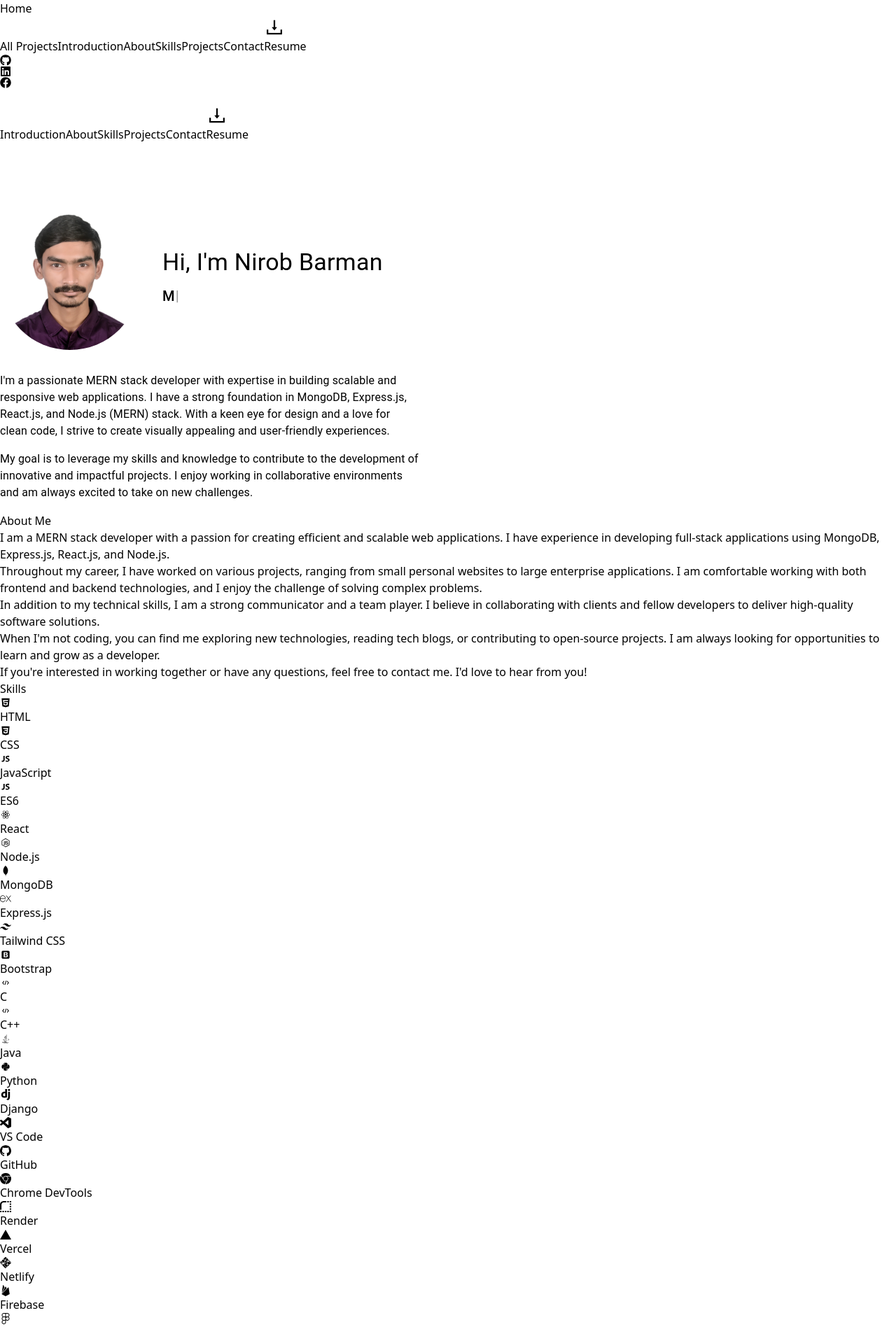
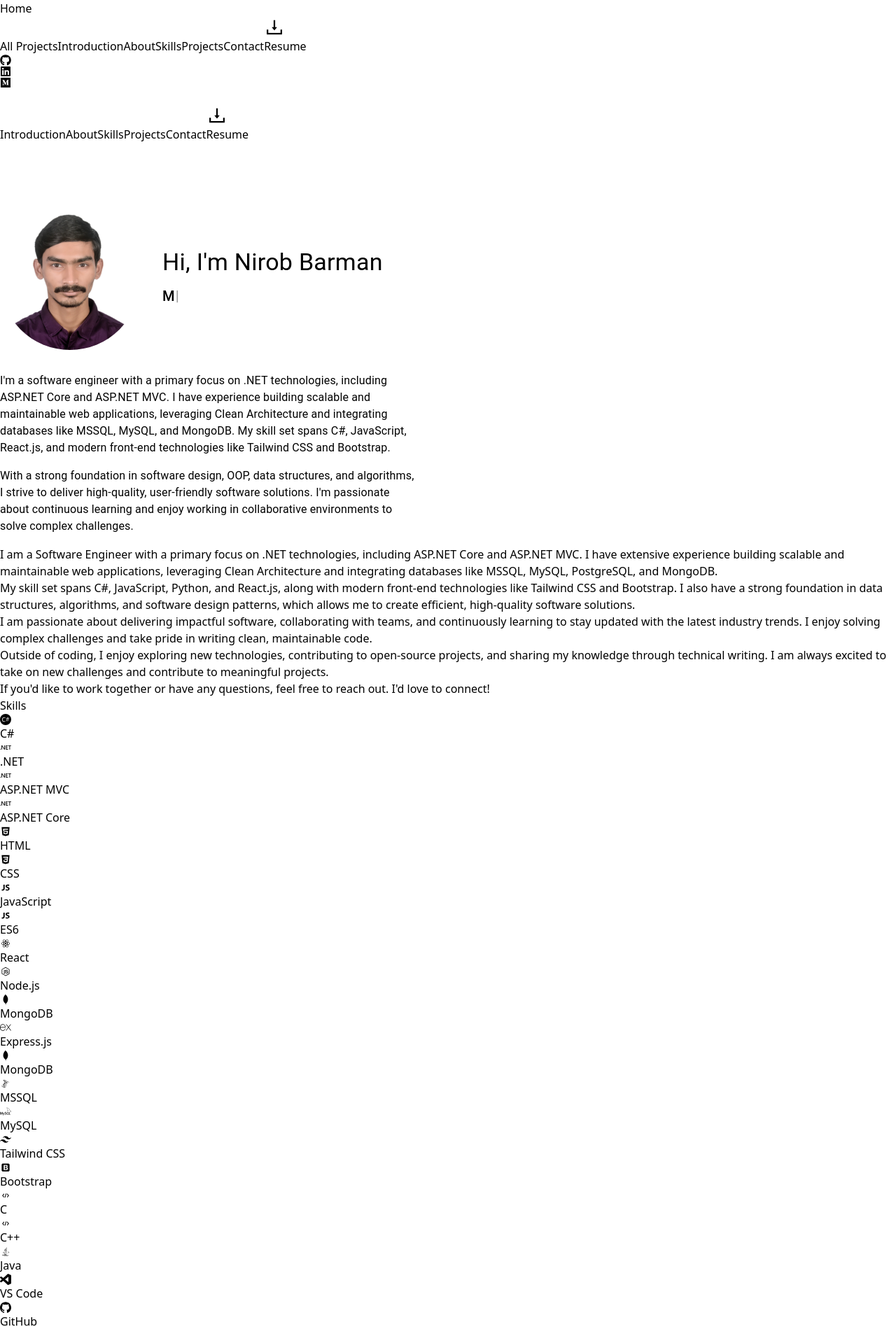
Before and after one commit to Nirob-Barman/MyPortfolio, a React (Vite) app: page / in a window 1280 px wide. Shown: the top 1896 px of the page at 70% size. Built offline with nearby package versions, Linux system fonts and the light colour scheme.

Commit message:
About and Skills Update

```diff
--- a/src/Shared/About.jsx
+++ b/src/Shared/About.jsx
@@ -4,12 +4,27 @@ const About = () => {
     return (
         <div id="About">
             <section className="bg-white rounded-lg shadow-lg p-8">
-                <h1 className="text-3xl font-bold mt-20 mb-4">About Me</h1>
+                {/* <h1 className="text-3xl font-bold mt-20 mb-4">About Me</h1>
                 <p className="mb-4">I am a MERN stack developer with a passion for creating efficient and scalable web applications. I have experience in developing full-stack applications using MongoDB, Express.js, React.js, and Node.js.</p>
                 <p className="mb-4">Throughout my career, I have worked on various projects, ranging from small personal websites to large enterprise applications. I am comfortable working with both frontend and backend technologies, and I enjoy the challenge of solving complex problems.</p>
                 <p className="mb-4">In addition to my technical skills, I am a strong communicator and a team player. I believe in collaborating with clients and fellow developers to deliver high-quality software solutions.</p>
                 <p className="mb-4">When I'm not coding, you can find me exploring new technologies, reading tech blogs, or contributing to open-source projects. I am always looking for opportunities to learn and grow as a developer.</p>
-                <p className="mb-4">If you're interested in working together or have any questions, feel free to contact me. I'd love to hear from you!</p>
+                <p className="mb-4">If you're interested in working together or have any questions, feel free to contact me. I'd love to hear from you!</p> */}
+                <p className="mb-4">
+                    I am a Software Engineer with a primary focus on .NET technologies, including ASP.NET Core and ASP.NET MVC. I have extensive experience building scalable and maintainable web applications, leveraging Clean Architecture and integrating databases like MSSQL, MySQL, PostgreSQL, and MongoDB.
+                </p>
+                <p className="mb-4">
+                    My skill set spans C#, JavaScript, Python, and React.js, along with modern front-end technologies like Tailwind CSS and Bootstrap. I also have a strong foundation in data structures, algorithms, and software design patterns, which allows me to create efficient, high-quality software solutions.
+                </p>
+                <p className="mb-4">
+                    I am passionate about delivering impactful software, collaborating with teams, and continuously learning to stay updated with the latest industry trends. I enjoy solving complex challenges and take pride in writing clean, maintainable code.
+                </p>
+                <p className="mb-4">
+                    Outside of coding, I enjoy exploring new technologies, contributing to open-source projects, and sharing my knowledge through technical writing. I am always excited to take on new challenges and contribute to meaningful projects.
+                </p>
+                <p className="mb-4">
+                    If you'd like to work together or have any questions, feel free to reach out. I'd love to connect!
+                </p>
             </section>
         </div>
     );
--- a/src/Shared/Introduction.jsx
+++ b/src/Shared/Introduction.jsx
@@ -9,14 +9,15 @@ import Typewriter from "typewriter-effect";
 const Introduction = () => {
 
     const [jobTitles, setJobTitles] = useState([
+        "Software Engineer",
         "Full Stack Developer",
-        "MERN Stack Developer",
+        // "MERN Stack Developer",
         "Frontend Developer",
         "Backend Developer",
         "Software Developer",
-        "Django Developer",
-        "Python Developer",
-        "Django Developer",
+        // "Django Developer",
+        // "Python Developer",
+        // "Django Developer",
         "Web Developer",
     ]);
     const [index, setIndex] = useState(0);
@@ -104,6 +105,15 @@ const Introduction = () => {
                     </Box>
 
                     <Typography variant="body1" paragraph>
+                        I'm a software engineer with a primary focus on .NET technologies, including ASP.NET Core and ASP.NET MVC. I have experience building scalable and maintainable web applications, leveraging Clean Architecture and integrating databases like MSSQL, MySQL, and MongoDB. My skill set spans C#, JavaScript, React.js, and modern front-end technologies like Tailwind CSS and Bootstrap.
+                    </Typography>
+
+                    <Typography variant="body1" paragraph>
+                        With a strong foundation in software design, OOP, data structures, and algorithms, I strive to deliver high-quality, user-friendly software solutions. I'm passionate about continuous learning and enjoy working in collaborative environments to solve complex challenges.
+                    </Typography>
+
+
+                    {/* <Typography variant="body1" paragraph>
                         I'm a passionate MERN stack developer with expertise in building scalable and responsive web applications. I have
                         a strong foundation in MongoDB, Express.js, React.js, and Node.js (MERN) stack. With a keen eye for design and a
                         love for clean code, I strive to create visually appealing and user-friendly experiences.
@@ -112,7 +122,7 @@ const Introduction = () => {
                     <Typography variant="body1" paragraph>
                         My goal is to leverage my skills and knowledge to contribute to the development of innovative and impactful
                         projects. I enjoy working in collaborative environments and am always excited to take on new challenges.
-                    </Typography>
+                    </Typography> */}
 
                     <Box display="flex" justifyContent="center">
                         {/* <Button variant="contained" color="primary">
--- a/src/Shared/NavBar.jsx
+++ b/src/Shared/NavBar.jsx
@@ -1,7 +1,6 @@
-
 import React, { useState } from 'react';
 import { Link, useLocation } from 'react-router-dom';
-import { FaGithub, FaLinkedin, FaFacebook } from 'react-icons/fa';
+import { FaGithub, FaLinkedin, FaFacebook, FaMedium } from 'react-icons/fa';
 import { AiOutlineDownload } from 'react-icons/ai';
 
 const NavBar = () => {
@@ -74,12 +73,20 @@ const NavBar = () => {
                     >
                         <FaLinkedin className="text-xl hover:text-gray-300" />
                     </a>
-                    <a
+                    {/* <a
                         href="https://www.facebook.com/nirob.barman.19/"
                         target="_blank"
                         rel="noopener noreferrer"
                     >
                         <FaFacebook className="text-xl hover:text-gray-300" />
+                    </a> */}
+                    <a
+                        href="https://medium.com/@nirob-barman"
+                        target="_blank"
+                        rel="noopener noreferrer"
+                        className="text-xl hover:text-gray-300"
+                    >
+                        <FaMedium />
                     </a>
                 </div>
                 <div className="md:hidden">
--- a/src/Shared/Skills.jsx
+++ b/src/Shared/Skills.jsx
@@ -1,9 +1,12 @@
-import React from 'react';
-import { DiHtml5, DiCss3, DiJavascript1, DiReact, DiNodejsSmall, DiMongodb, DiBootstrap, DiJava, DiCode, DiPython, DiCodeBadge } from 'react-icons/di';
-import { SiTailwindcss, SiExpress, SiFigma, SiVercel, SiNetlify, SiFirebase, SiDjango, SiVisualstudiocode, SiGithub, SiGooglechrome, SiRender } from 'react-icons/si';
+import { DiHtml5, DiCss3, DiJavascript1, DiReact, DiNodejsSmall, DiMongodb, DiBootstrap, DiJava, DiCode, DiCodeBadge, DiMsqlServer } from 'react-icons/di';
+import { SiTailwindcss, SiExpress, SiFigma, SiVercel, SiNetlify, SiFirebase, SiVisualstudiocode, SiGithub, SiGooglechrome, SiRender, SiCsharp, SiDotnet, SiMysql } from 'react-icons/si';
 
 const Skills = () => {
     const skills = [
+        { name: 'C#', icon: SiCsharp },
+        { name: '.NET', icon: SiDotnet },
+        { name: 'ASP.NET MVC', icon: SiDotnet },
+        { name: 'ASP.NET Core', icon: SiDotnet },
         { name: 'HTML', icon: DiHtml5 },
         { name: 'CSS', icon: DiCss3 },
         { name: 'JavaScript', icon: DiJavascript1 },
@@ -12,13 +15,16 @@ const Skills = () => {
         { name: 'Node.js', icon: DiNodejsSmall },
         { name: 'MongoDB', icon: DiMongodb },
         { name: 'Express.js', icon: SiExpress },
+        { name: 'MongoDB', icon: DiMongodb },
+        { name: 'MSSQL', icon: DiMsqlServer },
+        { name: 'MySQL', icon: SiMysql },
         { name: 'Tailwind CSS', icon: SiTailwindcss },
         { name: 'Bootstrap', icon: DiBootstrap },
         { name: 'C', icon: DiCode },
         { name: 'C++', icon: DiCode },
         { name: 'Java', icon: DiJava },
-        { name: 'Python', icon: DiPython },
-        { name: 'Django', icon: SiDjango },
+        // { name: 'Python', icon: DiPython },
+        // { name: 'Django', icon: SiDjango },
         { name: 'VS Code', icon: SiVisualstudiocode },
         { name: 'GitHub', icon: SiGithub },
         { name: 'Chrome DevTools', icon: SiGooglechrome },
```
